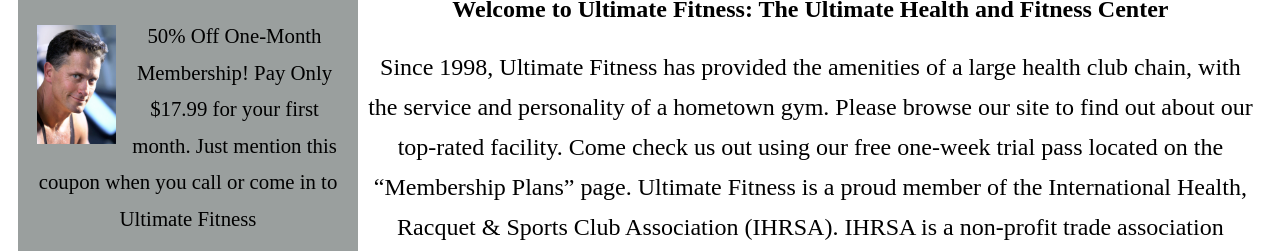
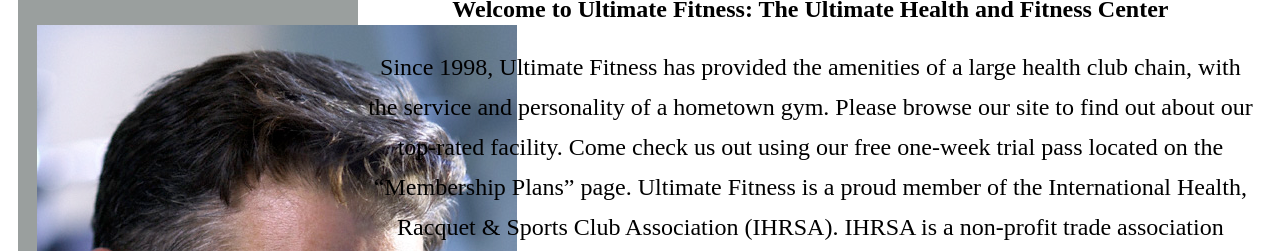
Before and after one commit to davidcloak/FinalProject, a plain HTML site: page index.html in a window 1280 px wide. Shown: the part 549-800 px from the top of the page. Drawn offline with Linux system fonts and the light colour scheme.

Commit message:
Update index.html

```diff
--- a/index.html
+++ b/index.html
@@ -21,7 +21,7 @@
 
 	<div id = "sidebar">
 	<h1>VIP PASS</h1>
-	<p><img src = "images/image1.jpg" width = "25%" height = "25%">50% Off One-Month Membership!
+	<p><img src = "images/image1.jpg">50% Off One-Month Membership!
 	Pay Only $17.99 for your first month. Just mention this coupon when you call or come in to Ultimate Fitness
 	</p>
 	<div id = "spacer">
```
